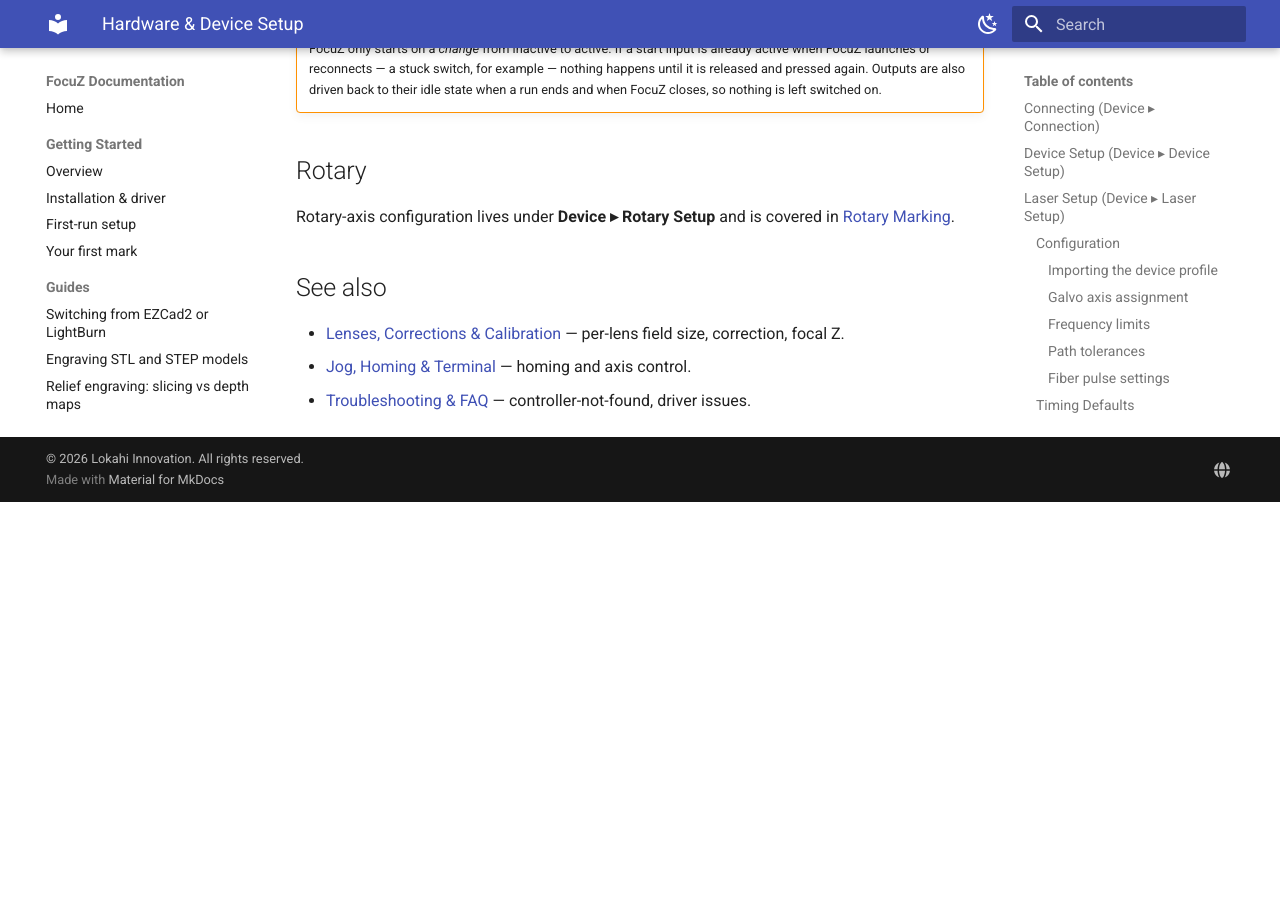
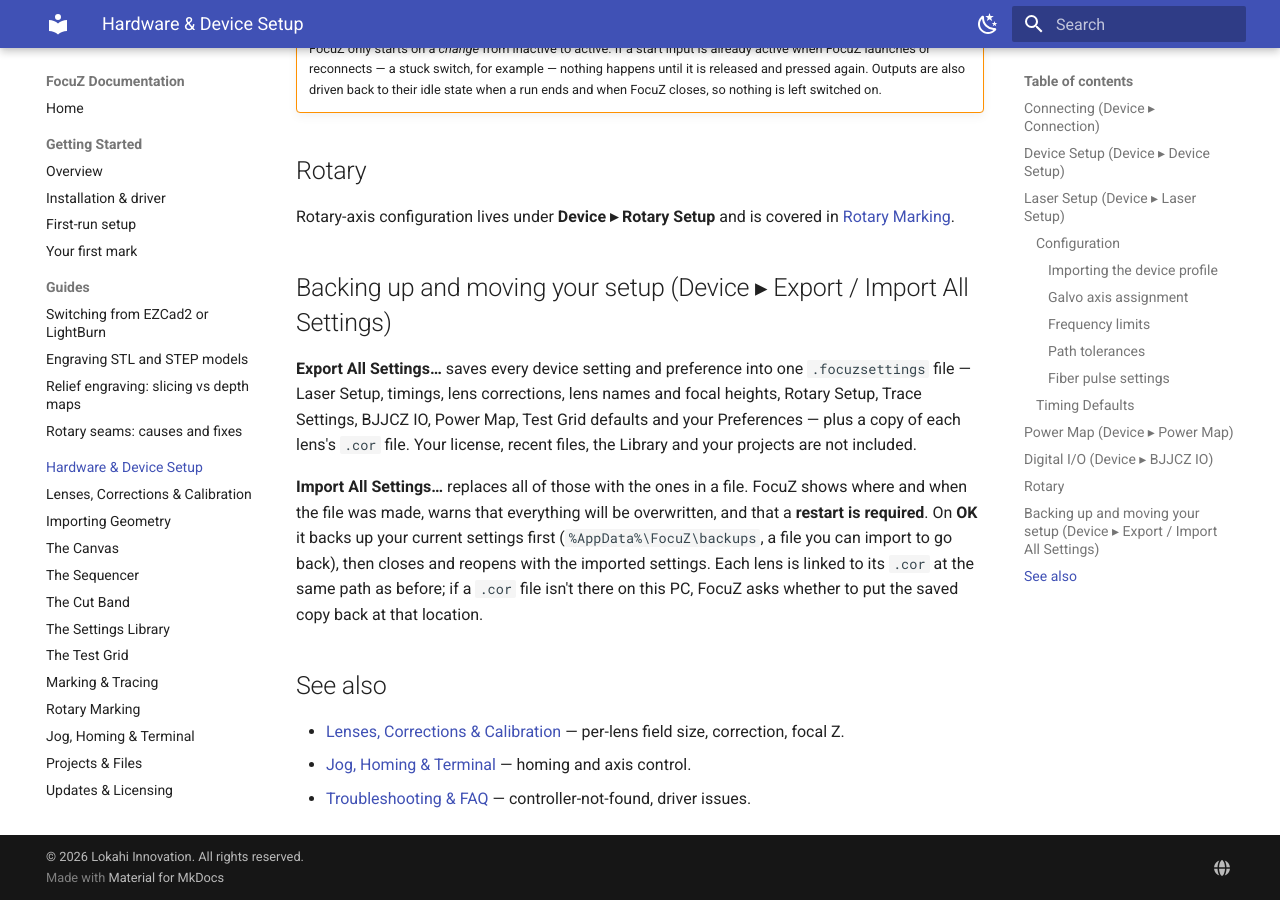
Before and after one commit to Lokahi-Shop/focuz-docs, an MkDocs documentation site: the page built from docs/hardware-setup.md, in a window 1280 px wide and 900 px high, scrolled down 3942 px. Built offline with MkDocs 1.6.1 and Material for MkDocs 9.7.7, drawn with Linux system fonts in a browser that asks for light colours; before the commit the page ends 4444 px from its top, so only the background shows below that.

Commit message:
Library: edit the current file in place; Device: Export / Import All Settings
Co-Authored-By: Claude Opus 5.5 <noreply@anthropic.com>

```diff
--- a/docs/hardware-setup.md
+++ b/docs/hardware-setup.md
@@ -155,6 +155,20 @@ configuration.
 Rotary-axis configuration lives under **Device ▸ Rotary Setup** and is covered in
 [Rotary Marking](rotary.md).
 
+## Backing up and moving your setup (Device ▸ Export / Import All Settings)
+
+**Export All Settings…** saves every device setting and preference into one `.focuzsettings` file —
+Laser Setup, timings, lens corrections, lens names and focal heights, Rotary Setup, Trace Settings,
+BJJCZ IO, Power Map, Test Grid defaults and your Preferences — plus a copy of each lens's `.cor` file.
+Your license, recent files, the Library and your projects are not included.
+
+**Import All Settings…** replaces all of those with the ones in a file. FocuZ shows where and when the
+file was made, warns that everything will be overwritten, and that a **restart is required**. On
+**OK** it backs up your current settings first (`%AppData%\FocuZ\backups`, a file you can import
+to go back), then closes and reopens with the imported settings. Each lens is linked to its `.cor`
+at the same path as before; if a `.cor` file isn't there on this PC, FocuZ asks whether to put the
+saved copy back at that location.
+
 ## See also
 
 - [Lenses, Corrections & Calibration](lenses-corrections.md) — per-lens field size, correction, focal Z.
--- a/docs/library.md
+++ b/docs/library.md
@@ -23,6 +23,15 @@ Templates carry **settings only** — speeds, powers, fills, timings, structure
 part data. Your imported geometry always stays with the project, and anything inserted or
 replaced arrives with its rotary part values unset, so the run check reminds you to enter *your*
 part before marking.
+
+## Editing the current file here
+
+The **Current file** column is editable: expand an action, group, layer or sublayer and change any
+value directly — a speed, a power, a fill setting, a checkbox. The box turns **red** while you type
+and the change is applied when you leave it (Tab, click elsewhere, or Enter); **Esc** puts the old
+value back. The change shows in the Sequencer straight away and is one **Undo** step, exactly as if
+you had typed it there. Clicking a setting's **name** still selects it for **Update** as before.
+(Rotary part values and a linked grid layer are shown but edited in the Sequencer.)
 
 ## Saving templates
 
```
